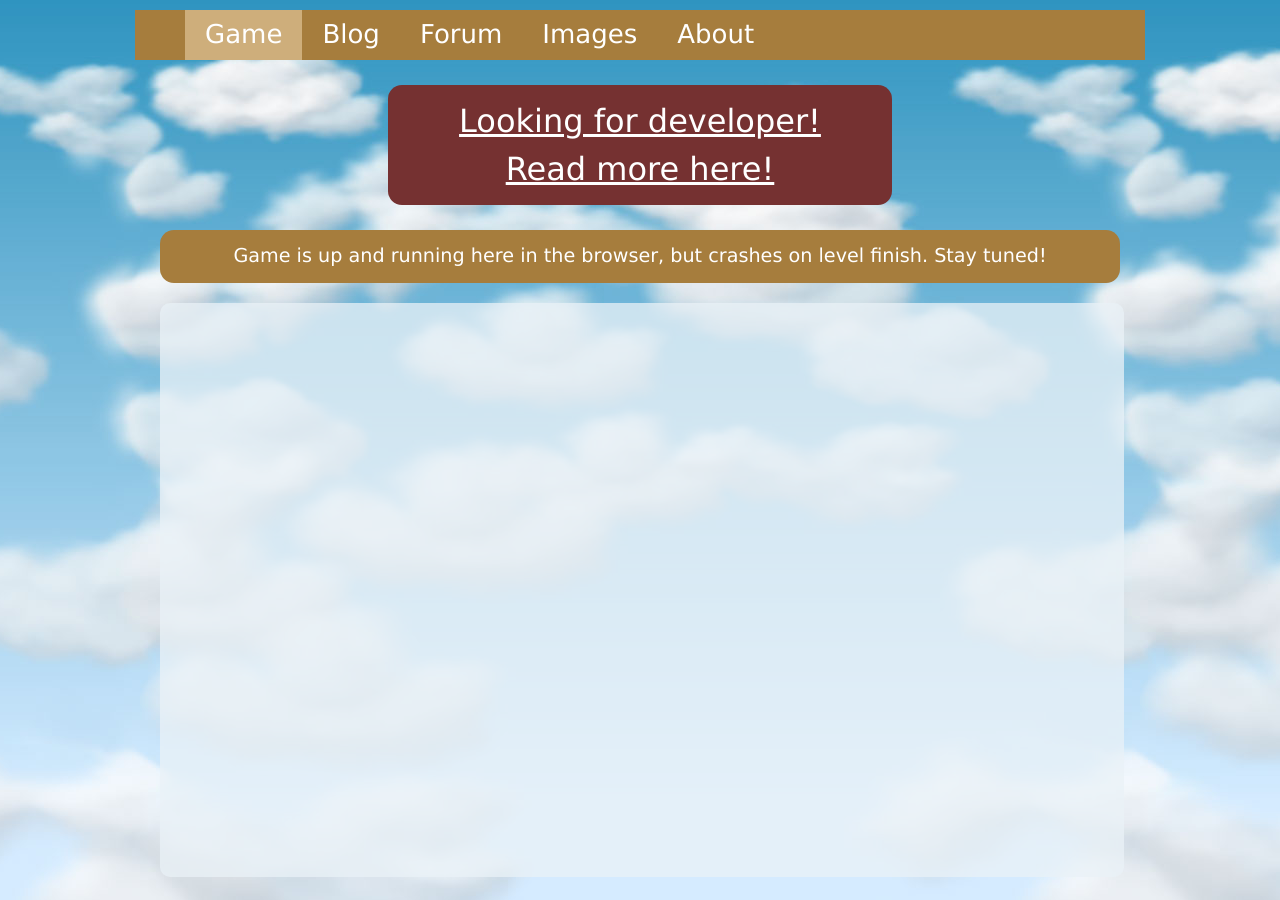
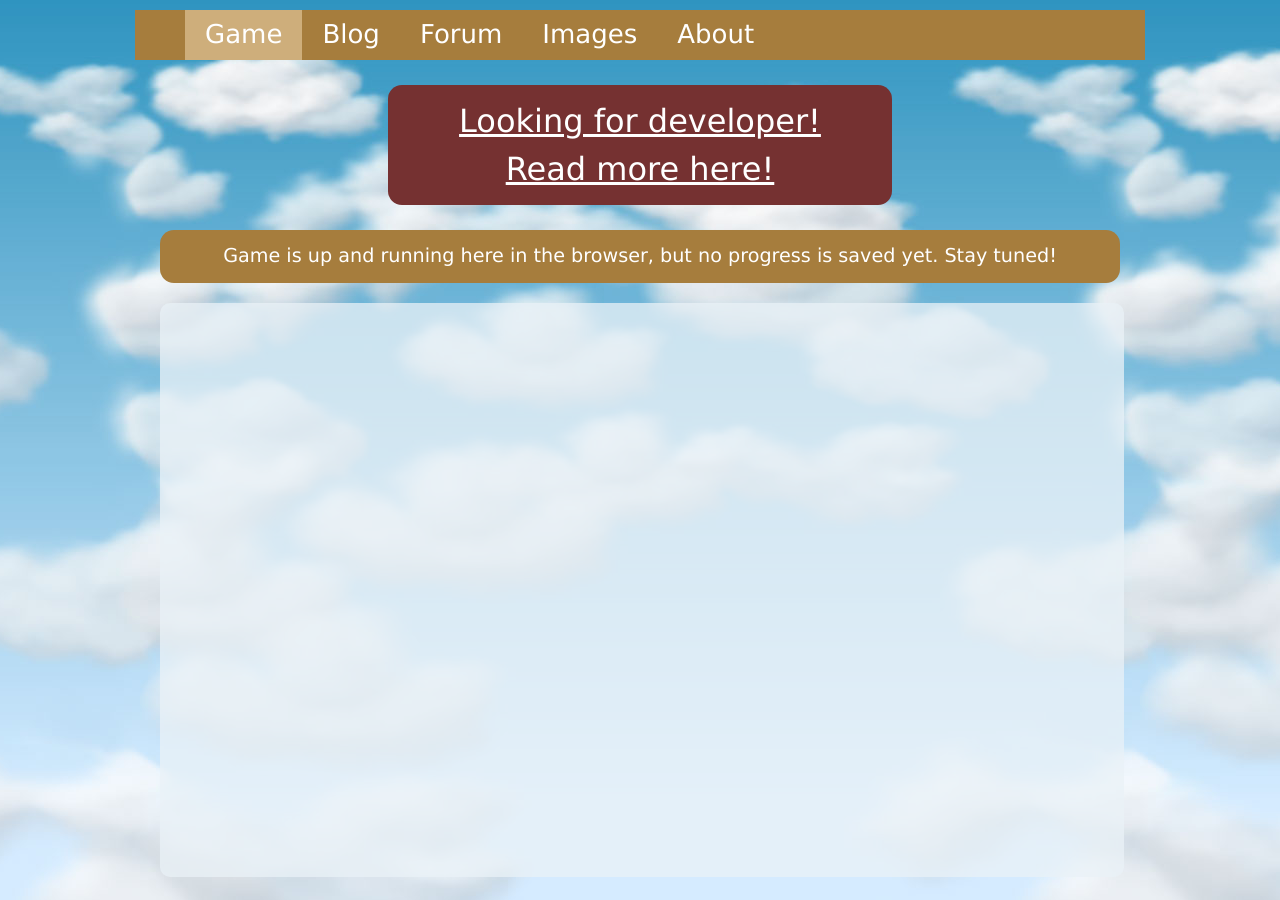
Before and after one commit to JDaance/jdaance.github.io, a Jekyll site: the page built from index.html, in a window 1280 px wide. Built offline with Jekyll 4.4.1, drawn with Linux system fonts in a browser that asks for light colours; nearby versions of some CDN libraries; library files that are not in the unit come from our copies.

```diff
--- a/index.html
+++ b/index.html
@@ -32,7 +32,7 @@
   </div>
 
   <div id="info_splash">
-    Game is up and running here in the browser, but crashes on level finish. Stay tuned!
+    Game is up and running here in the browser, but no progress is saved yet. Stay tuned!
   </div>
 
   <div class="game-panel">
```
